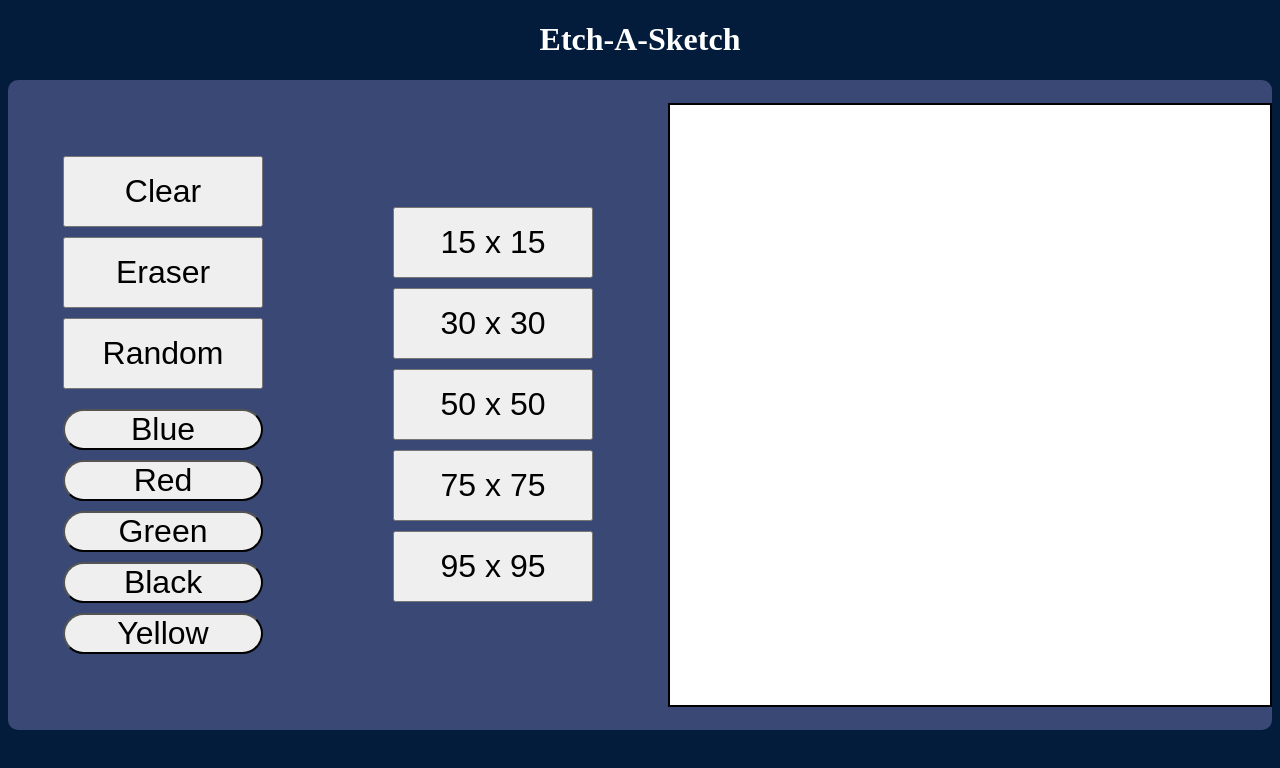
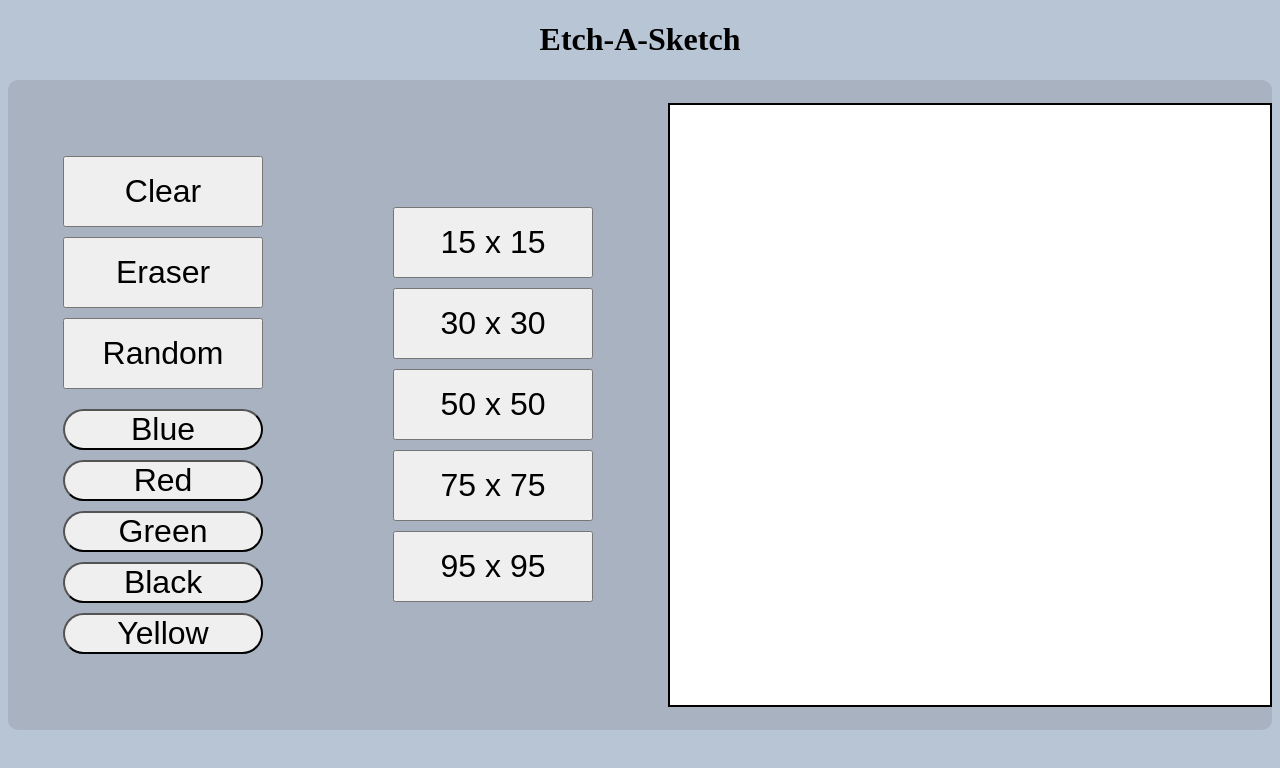
Before and after one commit to manugarcha12/etch-a-sketch, a plain HTML site: page index.html in a window 1280 px wide. Drawn offline with Linux system fonts and the light colour scheme.

Commit message:
updated color pallet for layout

```diff
--- a/style.css
+++ b/style.css
@@ -1,10 +1,10 @@
 body {
-  background-color: rgb(4, 28, 60);
+  background-color: rgb(184, 197, 213);
 }
 .header {
   display: flex;
   justify-content: center;
-  color: white;
+  color: black;
 }
 #grid {
   display: flex;
@@ -12,13 +12,13 @@ body {
   align-items: center;
   height: 650px;
   gap: 20px;
-  background-color: rgba(143, 141, 206, 0.39);
+  background-color: rgba(126, 126, 136, 0.265);
   border-radius: 10px;
 }
 #container {
   display: flex;
   justify-content: center;
-
+  box-shadow: 10px rgb(184, 197, 213);
   width: 600px;
   height: 600px;
   border: 2px solid black;
@@ -32,6 +32,7 @@ body {
   flex-direction: column;
   width: 400px;
   gap: 10px;
+  color: rgb(104, 112, 131);
 }
 
 button {
```
